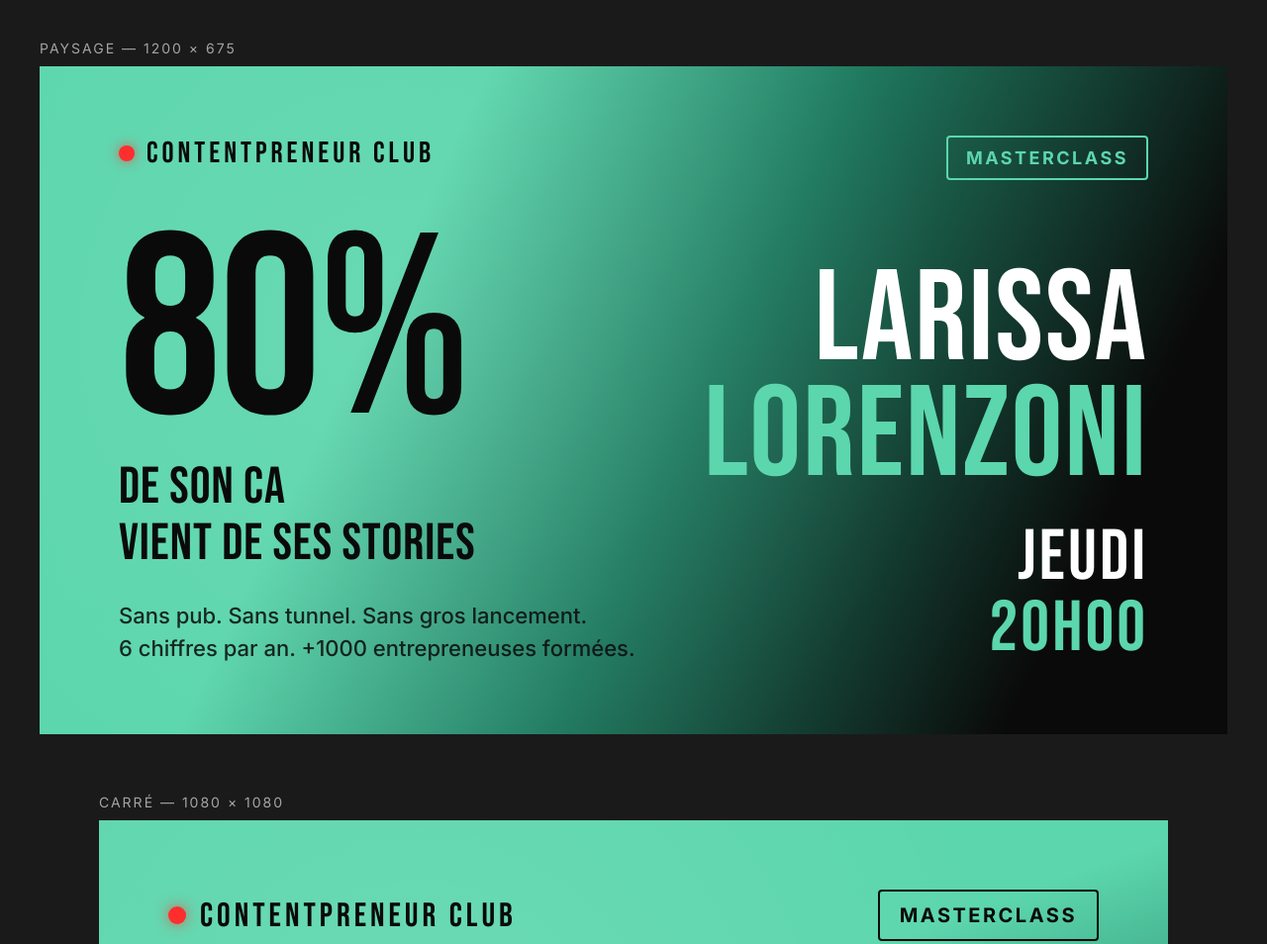
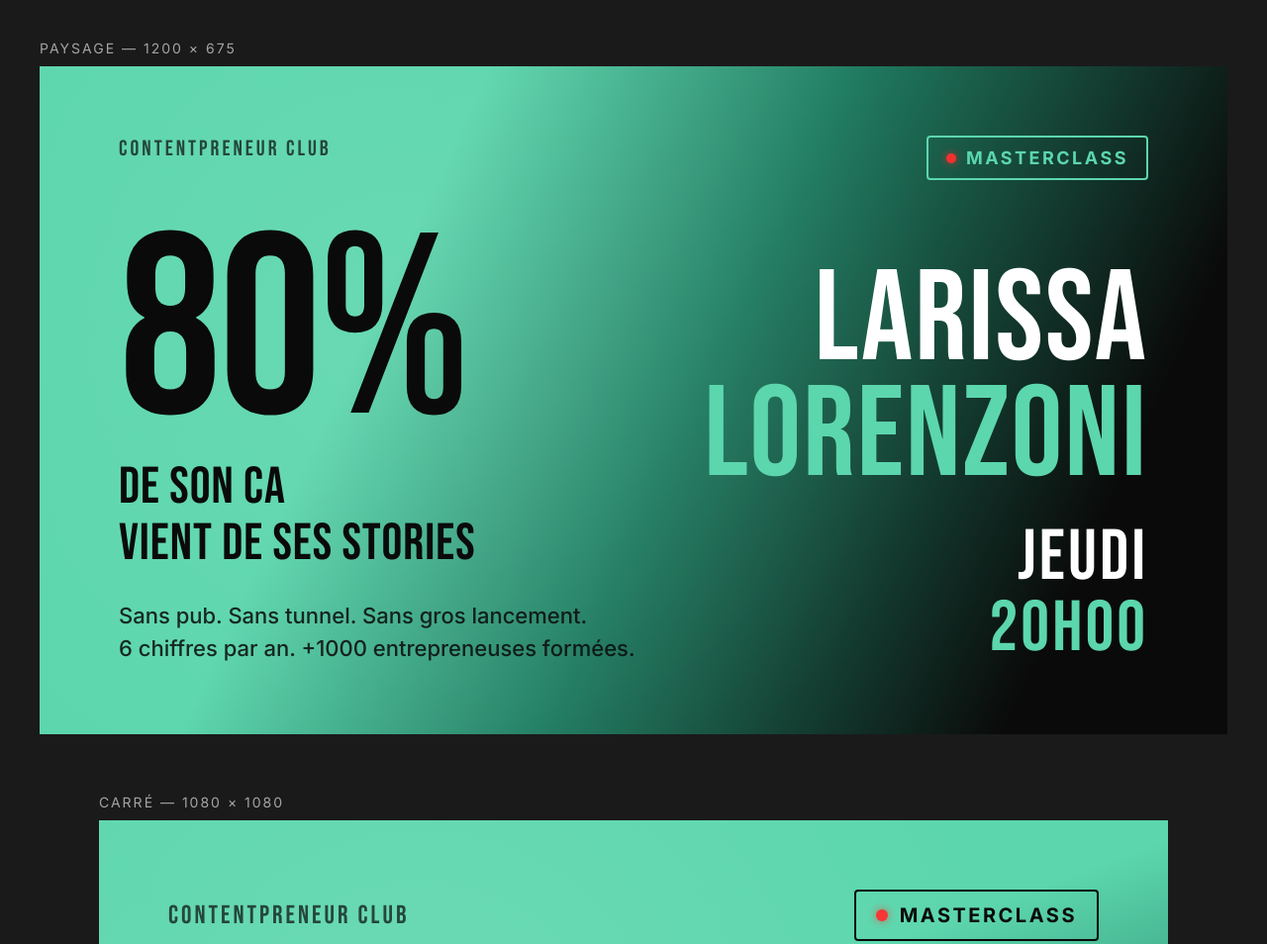
Before and after one commit to nelweth/cpc-message-generator, a plain HTML site: page visuels/visuel-larissa.html in a window 1280 px wide. Shown: the top 954 px of the page at 99% size. Drawn offline with Linux system fonts and the light colour scheme.

Commit message:
Logo CPC reduit + live dot deplace sur tag MASTERCLASS

```diff
--- a/visuels/visuel-larissa.html
+++ b/visuels/visuel-larissa.html
@@ -62,21 +62,25 @@
 
   .paysage .logo {
     font-family: 'Bebas Neue', sans-serif;
-    font-size: 30px;
-    letter-spacing: 4px;
+    font-size: 22px;
+    letter-spacing: 3px;
     color: #0A0A0A;
-    display: flex;
-    align-items: center;
-    gap: 12px;
+    opacity: 0.7;
   }
 
-  .paysage .live-dot {
-    width: 16px;
-    height: 16px;
+  .live-dot {
+    width: 10px;
+    height: 10px;
     background: #ff2e2e;
     border-radius: 50%;
-    box-shadow: 0 0 12px rgba(255,46,46,0.7);
+    box-shadow: 0 0 8px rgba(255,46,46,0.7);
     display: inline-block;
+    animation: pulse 1.6s ease-in-out infinite;
+  }
+
+  @keyframes pulse {
+    0%, 100% { opacity: 1; box-shadow: 0 0 8px rgba(255,46,46,0.7); }
+    50% { opacity: 0.6; box-shadow: 0 0 14px rgba(255,46,46,0.9); }
   }
 
   .paysage .hook-number {
@@ -118,7 +122,9 @@
   }
 
   .paysage .format-tag {
-    display: inline-block;
+    display: inline-flex;
+    align-items: center;
+    gap: 10px;
     border: 2px solid #5CD6AD;
     color: #5CD6AD;
     font-family: 'Inter', sans-serif;
@@ -201,24 +207,16 @@
 
   .carre .logo {
     font-family: 'Bebas Neue', sans-serif;
-    font-size: 34px;
-    letter-spacing: 4px;
+    font-size: 26px;
+    letter-spacing: 3px;
     color: #0A0A0A;
-    display: flex;
-    align-items: center;
-    gap: 14px;
-  }
-
-  .carre .live-dot {
-    width: 18px;
-    height: 18px;
-    background: #ff2e2e;
-    border-radius: 50%;
-    box-shadow: 0 0 14px rgba(255,46,46,0.7);
-    display: inline-block;
+    opacity: 0.7;
   }
 
   .carre .format-tag {
+    display: inline-flex;
+    align-items: center;
+    gap: 12px;
     border: 2px solid #0A0A0A;
     color: #0A0A0A;
     font-family: 'Inter', sans-serif;
@@ -228,6 +226,11 @@
     padding: 12px 20px;
     border-radius: 4px;
     text-transform: uppercase;
+  }
+
+  .carre .live-dot {
+    width: 12px;
+    height: 12px;
   }
 
   .carre-center {
@@ -316,7 +319,7 @@
     <div class="label">Paysage — 1200 × 675</div>
     <div class="paysage">
       <div class="paysage-left">
-        <div class="logo"><span class="live-dot"></span>CONTENTPRENEUR CLUB</div>
+        <div class="logo">CONTENTPRENEUR CLUB</div>
         <div>
           <div class="hook-number">80%</div>
           <div class="hook-text">DE SON CA<br>VIENT DE SES STORIES</div>
@@ -327,7 +330,7 @@
         </div>
       </div>
       <div class="paysage-right">
-        <div class="format-tag">MASTERCLASS</div>
+        <div class="format-tag"><span class="live-dot"></span>MASTERCLASS</div>
         <div class="name">LARISSA<br><span>LORENZONI</span></div>
         <div class="date-block">
           <div class="day">JEUDI</div>
@@ -342,8 +345,8 @@
     <div class="label">Carré — 1080 × 1080</div>
     <div class="carre">
       <div class="carre-header">
-        <div class="logo"><span class="live-dot"></span>CONTENTPRENEUR CLUB</div>
-        <div class="format-tag">MASTERCLASS</div>
+        <div class="logo">CONTENTPRENEUR CLUB</div>
+        <div class="format-tag"><span class="live-dot"></span>MASTERCLASS</div>
       </div>
 
       <div class="carre-center">
```
